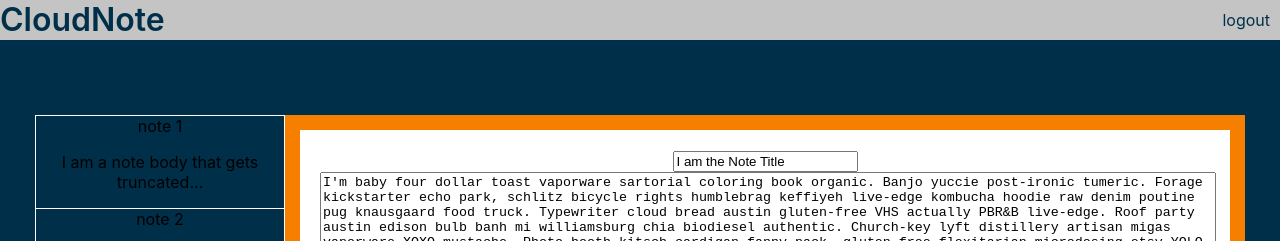
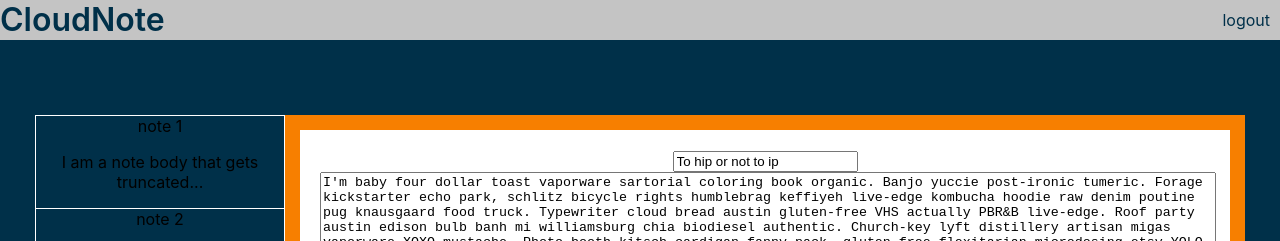
Before and after one commit to N8ers/cloud-note, a React (Create React App) app: page / in a window 1280 px wide. Shown: the top 241 px of the page. Built offline with nearby package versions, Linux system fonts and the light colour scheme.

Commit message:
bind note title to state

```diff
--- a/src/components/NotePad/NotePad.js
+++ b/src/components/NotePad/NotePad.js
@@ -1,20 +1,24 @@
 import React from "react";
 import { useSelector, useDispatch } from "react-redux";
 
-import { updateNote } from "./notePadSlice";
+import { updateNoteBody, updateNoteTitle } from "./notePadSlice";
 
 import "./NotePad.css";
 
 function NotePad() {
   const note = useSelector((state) => state.notePad.value);
+  const title = useSelector((state) => state.notePad.title);
   const dispatch = useDispatch();
 
   return (
     <div className="NotePad">
-      <input value="I am the Note Title" />
+      <input
+        value={title}
+        onChange={(event) => dispatch(updateNoteTitle(event.target.value))}
+      />
       <textarea
         value={note}
-        onChange={(event) => dispatch(updateNote(event.target.value))}
+        onChange={(event) => dispatch(updateNoteBody(event.target.value))}
       ></textarea>
     </div>
   );
--- a/src/components/NotePad/notePadSlice.js
+++ b/src/components/NotePad/notePadSlice.js
@@ -2,19 +2,24 @@ import { createSlice } from "@reduxjs/toolkit";
 
 const lorem =
   "I'm baby four dollar toast vaporware sartorial coloring book organic. Banjo yuccie post-ironic tumeric. Forage kickstarter echo park, schlitz bicycle rights humblebrag keffiyeh live-edge kombucha hoodie raw denim poutine pug knausgaard food truck. Typewriter cloud bread austin gluten-free VHS actually PBR&B live-edge. Roof party austin edison bulb banh mi williamsburg chia biodiesel authentic. Church-key lyft distillery artisan migas vaporware XOXO mustache. Photo booth kitsch cardigan fanny pack, gluten-free flexitarian microdosing etsy YOLO selvage.";
+const testTitle = "To hip or not to ip";
 
 export const notePadSlice = createSlice({
   name: "notePad",
   initialState: {
     value: lorem,
+    title: testTitle,
   },
   reducers: {
-    updateNote: (state, action) => {
+    updateNoteBody: (state, action) => {
       state.value = action.payload;
+    },
+    updateNoteTitle: (state, action) => {
+      state.title = action.payload;
     },
   },
 });
 
-export const { updateNote } = notePadSlice.actions;
+export const { updateNoteBody, updateNoteTitle } = notePadSlice.actions;
 
 export default notePadSlice.reducer;
```
